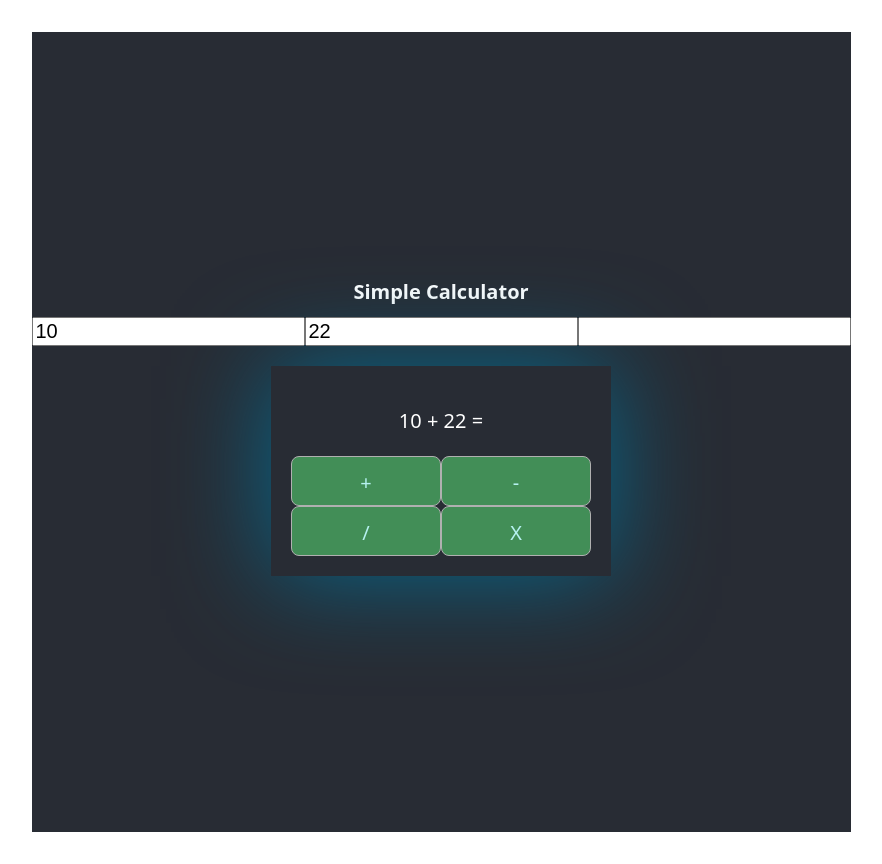
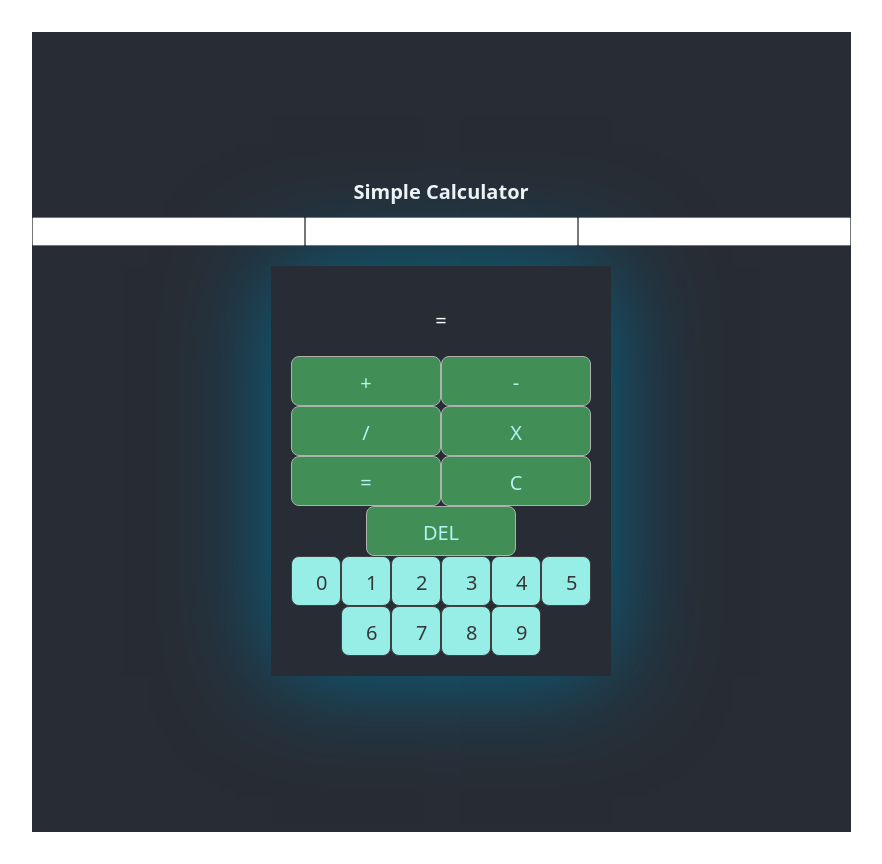
Before and after one commit to Netchicken/lesson2calculator2025, a React (Vite) app: page / in a window 1280 px wide. Shown: the whole page, without its empty margins (199-1081 px from the left). Built offline with nearby package versions, Linux system fonts and the light colour scheme.

Commit message:
almost complete with some bugs and unfinished controls. OK not complete then

```diff
--- a/package.json
+++ b/package.json
@@ -10,6 +10,7 @@
     "preview": "vite preview"
   },
   "dependencies": {
+    "mathjs": "^14.5.0",
     "react": "^19.1.0",
     "react-dom": "^19.1.0"
   },
--- a/src/App.css
+++ b/src/App.css
@@ -86,6 +86,22 @@
     flex-direction: column;
   }
 
+  .numberbutton {
+    border: 0.5px solid #413f3f;
+    color: rgb(55, 56, 59);
+    justify-content: center;
+    align-items: center;
+    background-color: #97eee7;
+    width: 30px;
+    height: 50px;
+    transition: all 0.4s ease-in-out;
+    cursor: pointer;
+  }
+
+  .numberbutton:hover {
+    background-color: #11dd0a;
+  }
+
   .preRes {
     opacity: 26.5%;
   }
--- /dev/null
+++ b/src/Components/ButtonKeypad.jsx
@@ -0,0 +1,19 @@
+import React from "react";
+
+const ButtonKeypad = ({ keyInput }) => {
+  let inputButtons = []; //create an array of buttons
+  for (let i = 0; i < 10; i++) {
+    //add the counter 0,1,2,3,4 to the buttons array
+    inputButtons.push(
+      <button className="numberbutton" onClick={() => keyInput(i)} key={i}>
+        {i}
+      </button>
+    );
+  }
+  return (
+    <div>{inputButtons}</div> //return back the buttons array
+  );
+};
+export default ButtonKeypad;
+
+//
--- a/src/Components/CalcButtons.jsx
+++ b/src/Components/CalcButtons.jsx
@@ -1,50 +1,100 @@
-import React from 'react'
-import { useState } from 'react'
-import Inputs from './Inputs'
-import SingleButton from './SingleButton'
+import React from "react";
+import { useState } from "react";
+import Inputs from "./Inputs";
+import SingleButton from "./SingleButton";
+import ButtonKeypad from "./ButtonKeypad";
+import { evaluate } from "mathjs";
 
 const CalcButtons = () => {
+  const [answer, setAnswer] = useState("");
+  const [first, setFirst] = useState("");
+  const [second, setSecond] = useState("");
+  //create a trigger function to move from first to second number
+  const [trigger, setTrigger] = useState(false);
+  //what operation are we using?  +-/*
+  const [symbolUsed, setSymbolUsed] = useState("");
+  //save the operation we use to calculate
+  let symbols = ["+", "-", "/", "*"];
 
-    const [answer, setAnswer] = useState("")
-    const [first, setFirst] = useState(10)
-    const [second, setSecond] = useState(22)
+  //we are passing in the value of the button pressed
+  const keyInput = (value) => {
+    console.log(value + " " + trigger);
 
-    //Value = +-/X
-    const Calculate = (value) =>{
-      console.log(value)
+    if (trigger === false) {
+      setFirst(Number(first + String(value))); //concatenate the numbers then save as number
+      console.log("first value", value);
+    }
 
-   switch (value) {
-      case "+":
-        setAnswer(Number(first + second)) //Number is need to stop concatination
-        break
-      case "-":
-        setAnswer(first - second)
-        break
-      case "X":
-        setAnswer(first * second)
-        break
-      case "/":
-        setAnswer(first / second)
-        break
-      default:
-        setAnswer("Invalid operation")
+    if (trigger === true) {
+      setSecond(Number(second + String(value))); //concatenate the numbers then save as number
     }
+  };
+
+  //Value = +-/X
+  //runs every time you hit the symbol button
+  const Calculate = (value) => {
+    console.log(value);
+
+    if (symbols.includes(value)) {
+      //yay its  a symbol
+      setSymbolUsed(value); //save it to use below
     }
+
+    if (value === "DEL") {
+      //delete the last digit
+      if (trigger === false) {
+        const newFirstValue = String(first).slice(0, -1);
+        console.log("del first value", Number(newFirstValue));
+        setFirst(Number(newFirstValue)); // convert to number or empty string
+      } else {
+        const newSecondValue = String(second).slice(0, -1);
+        console.log("del first value", Number(newSecondValue));
+        setSecond(newSecondValue === "" ? "" : Number(newSecondValue)); // convert to number or empty string
+      }
+    }
+    setTrigger(true);
+    // console.log("trigger run", value + " " + trigger);
+
+    if (value === "=") {
+      console.log("Calculation   ", first + " " + symbolUsed + " " + second);
+      setAnswer(evaluate(`${first} ${symbolUsed} ${second}`));
+    }
+    if (value === "C") {
+      //clear everything
+      setFirst("");
+      setSecond("");
+      setAnswer("");
+      setSymbolUsed("");
+      setTrigger(false);
+    }
+  };
 
   return (
     <div>
-      <Inputs first={first} setFirst={setFirst} second={second} setSecond={setSecond} answer={answer}/>
-    <div className='calc-box'>
-     <p>{first} + {second} = {answer}</p>
+      <Inputs
+        first={first}
+        setFirst={setFirst}
+        second={second}
+        setSecond={setSecond}
+        answer={answer}
+      />
+      <div className="calc-box">
+        <p>
+          {first} {symbolUsed} {second} = {answer}
+        </p>
 
-      <div className='digits'>
-        <SingleButton symbol="+" Calculate={Calculate} ></SingleButton>
-        <SingleButton symbol="-" Calculate={Calculate} ></SingleButton>
-        <SingleButton symbol="/" Calculate={Calculate} ></SingleButton>
-        <SingleButton symbol="X" Calculate={Calculate} ></SingleButton>
+        <div className="digits">
+          <SingleButton symbol="+" Calculate={Calculate}></SingleButton>
+          <SingleButton symbol="-" Calculate={Calculate}></SingleButton>
+          <SingleButton symbol="/" Calculate={Calculate}></SingleButton>
+          <SingleButton symbol="X" Calculate={Calculate}></SingleButton>
+          <SingleButton symbol="=" Calculate={Calculate}></SingleButton>
+          <SingleButton symbol="C" Calculate={Calculate}></SingleButton>
+          <SingleButton symbol="DEL" Calculate={Calculate}></SingleButton>
+        </div>
+        <ButtonKeypad keyInput={keyInput} />
       </div>
     </div>
-  </div>
-  )
-}
-export default CalcButtons
+  );
+};
+export default CalcButtons;
```
Also changed, not shown: 1 other file (tests, documents, lock files or other folders).
